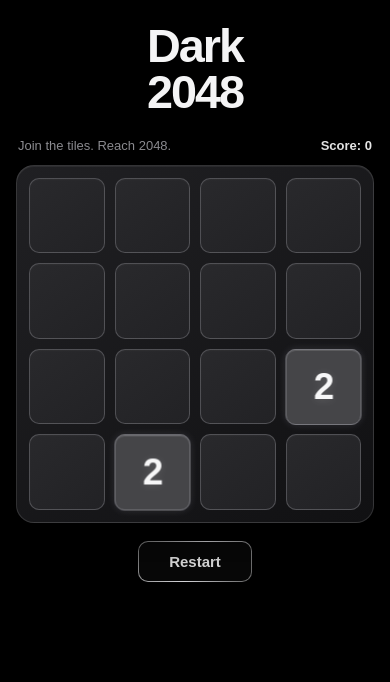
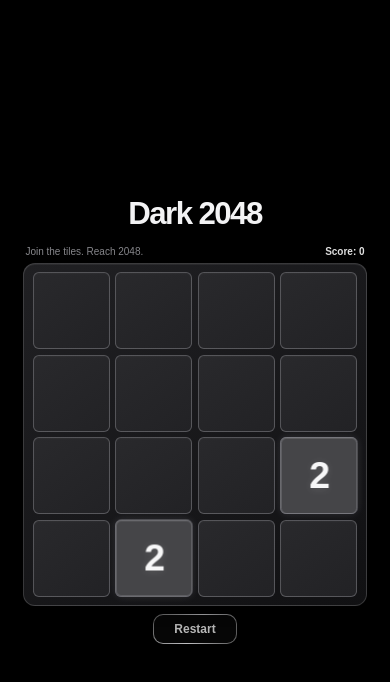
Before and after one commit to yvfz6/dark-2048, a plain HTML site: page index.html in a window 390 px wide. Drawn offline with Linux system fonts and the light colour scheme; a web font is replaced by a local one.

Commit message:
Refactor HTML and CSS for improved responsiveness
Updated viewport meta tag and adjusted CSS styles for responsiveness. Improved layout, padding, and element sizing for various screen sizes.

```diff
--- a/index.html
+++ b/index.html
@@ -2,7 +2,7 @@
 <html lang="en">
 <head>
 <meta charset="UTF-8">
-<meta name="viewport" content="width=device-width, initial-scale=1.0">
+<meta name="viewport" content="width=device-width, initial-scale=1, viewport-fit=cover">
 <title>Dark 2048</title>
 <link rel="preconnect" href="https://fonts.googleapis.com">
 <link rel="preconnect" href="https://fonts.gstatic.com" crossorigin>
@@ -10,56 +10,86 @@
 <style>
 :root {
   --bg: #000;
-  --board: #171719;
-  --cell: #242426;
-  --border: rgba(210,210,220,.25);
-  --gap: 10px;
+  --gap: clamp(5px, 1.5vmin, 10px);
 }
 * { box-sizing: border-box; }
+
+html, body {
+  width: 100%;
+  height: 100%;
+  height: 100dvh;
+  margin: 0;
+  overflow: hidden;
+  background: var(--bg);
+}
+
 body {
-  margin: 0;
-  min-height: 100vh;
-  background: var(--bg);
   color: #f4f4f5;
   font-family: "Google Sans", Arial, sans-serif;
+  display: grid;
+  place-items: center;
+  padding:
+    max(8px, env(safe-area-inset-top))
+    max(10px, env(safe-area-inset-right))
+    max(8px, env(safe-area-inset-bottom))
+    max(10px, env(safe-area-inset-left));
+}
+
+.layout {
+  width: min(100%, 900px);
+  height: 100%;
+  max-height: 100%;
   display: flex;
   align-items: center;
   justify-content: center;
-  padding: 28px 18px;
+  gap: clamp(18px, 5vw, 65px);
 }
-.layout {
-  width: min(850px, 100%);
-  display: flex;
-  align-items: center;
-  justify-content: center;
-  gap: clamp(28px, 6vw, 75px);
-}
+
 h1 {
-  font-size: clamp(42px, 7vw, 68px);
-  line-height: .98;
-  letter-spacing: -3px;
+  margin: 0;
+  font-size: clamp(34px, min(7vw, 9vh), 68px);
+  line-height: .96;
+  letter-spacing: -.055em;
   font-weight: 700;
-  margin: 0;
-  white-space: nowrap;
+  flex: 0 0 auto;
 }
 h1 span { display: block; }
-.game { width: min(460px, 100%); }
+
+.game {
+  --board-size: min( min( min(66vw, 66vh), 460px), 460px);
+  width: var(--board-size);
+  flex: 0 1 auto;
+  min-width: 0;
+}
+
+.info {
+  display: flex;
+  justify-content: space-between;
+  align-items: center;
+  gap: 8px;
+  color: #929297;
+  font-size: clamp(10px, 1.7vmin, 13px);
+  margin: 0 2px clamp(6px, 1.4vmin, 12px);
+}
+.score { color: #eee; font-weight: 600; white-space: nowrap; }
+
 .board {
   position: relative;
   width: 100%;
   aspect-ratio: 1;
-  padding: 12px;
-  border-radius: 18px;
+  padding: clamp(7px, 2.5%, 12px);
+  border-radius: clamp(12px, 2.8vmin, 18px);
   background: linear-gradient(145deg, #202023, #111113);
-  border: 1px solid rgba(255,255,255,.13);
+  border: 1px solid rgba(255,255,255,.16);
   box-shadow: 0 18px 60px rgba(0,0,0,.55), inset 0 1px 0 rgba(255,255,255,.06);
   overflow: hidden;
   touch-action: none;
   user-select: none;
 }
+
 .cells, .tiles {
   position: absolute;
-  inset: 12px;
+  inset: clamp(7px, 2.5%, 12px);
 }
 .cells {
   display: grid;
@@ -69,19 +99,20 @@ h1 span { display: block; }
 }
 .cell {
   background: linear-gradient(145deg, #29292c, #222225);
-  border: 1px solid var(--border);
-  border-radius: 10px;
+  border: 1px solid rgba(210,210,220,.28);
+  border-radius: clamp(5px, 1.5vmin, 10px);
   box-shadow: inset 0 1px 2px rgba(255,255,255,.035);
 }
 .tiles { pointer-events: none; }
+
 .tile {
   position: absolute;
   display: flex;
   align-items: center;
   justify-content: center;
-  border-radius: 10px;
+  border-radius: clamp(5px, 1.5vmin, 10px);
   will-change: transform;
-  transition: transform 230ms cubic-bezier(.2,.75,.25,1);
+  transition: transform 230ms cubic-bezier(.2,.75,.25,1), opacity 160ms ease;
   font-weight: 700;
   letter-spacing: -1.5px;
   color: #f7f7f8;
@@ -101,6 +132,7 @@ h1 span { display: block; }
 }
 .tile.spawn .face { animation: spawn .18s ease-out both; }
 .tile.merged .face { animation: merge .22s ease-out both; }
+
 @keyframes spawn {
   from { transform: scale(.45); opacity: .25; }
   to { transform: scale(1); opacity: 1; }
@@ -110,44 +142,63 @@ h1 span { display: block; }
   45% { filter: brightness(1.65); }
   100% { filter: brightness(1); }
 }
+
 .restart {
   display: block;
-  margin: 18px auto 0;
-  padding: 11px 30px;
+  margin: clamp(8px, 1.8vmin, 18px) auto 0;
+  padding: clamp(7px, 1.5vmin, 11px) clamp(20px, 4vw, 30px);
   border: 1px solid transparent;
   border-radius: 10px;
   background:
     linear-gradient(#080808,#080808) padding-box,
     linear-gradient(120deg,#777,#dedee2,#666) border-box;
   color: #eee;
-  font: 600 15px "Google Sans", sans-serif;
+  font: 600 clamp(12px, 1.8vmin, 15px) "Google Sans", sans-serif;
   cursor: pointer;
-  transition: background .2s, transform .2s;
 }
-.restart:hover { background:
-  linear-gradient(#191919,#191919) padding-box,
-  linear-gradient(120deg,#aaa,#fff,#888) border-box;
+.restart:hover {
+  background:
+    linear-gradient(#191919,#191919) padding-box,
+    linear-gradient(120deg,#aaa,#fff,#888) border-box;
 }
 .restart:active { transform: scale(.97); }
-.info {
-  display: flex;
-  justify-content: space-between;
-  align-items: center;
-  color: #929297;
-  font-size: 13px;
-  margin: 0 2px 12px;
-}
-.score { color: #eee; font-weight: 600; }
+
+/* Portrait phones and narrow screens */
 @media (max-width: 650px) {
-  body { padding: 24px 16px; align-items: flex-start; }
-  .layout { flex-direction: column; gap: 22px; }
+  .layout {
+    flex-direction: column;
+    gap: clamp(8px, 2.2vh, 18px);
+    justify-content: center;
+  }
   h1 {
     text-align: center;
-    font-size: clamp(38px, 12vw, 56px);
-    letter-spacing: -2px;
+    font-size: clamp(27px, min(8vw, 5.5vh), 43px);
+    letter-spacing: -.05em;
+    line-height: .9;
   }
-  .game { width: min(460px, 100%); }
+  h1 span { display: inline; }
+  h1 span + span::before { content: " "; }
+  .game {
+    --board-size: min(88vw, 67vh, 460px);
+    width: var(--board-size);
+    flex: 0 1 auto;
+  }
 }
+
+/* Very short screens */
+@media (max-height: 520px) {
+  .layout { gap: 18px; }
+  h1 { font-size: clamp(24px, 6vh, 38px); }
+  .game { --board-size: min(72vh, 46vw, 390px); }
+  .info { margin-bottom: 5px; }
+  .restart { margin-top: 6px; padding: 6px 18px; }
+}
+@media (max-width: 650px) and (max-height: 520px) {
+  .layout { gap: 5px; }
+  h1 { font-size: clamp(22px, 5vh, 30px); }
+  .game { --board-size: min(76vw, 65vh, 390px); }
+}
+
 @media (prefers-reduced-motion: reduce) {
   .tile { transition-duration: 1ms; }
   .tile .face { animation-duration: 1ms !important; }
@@ -205,8 +256,7 @@ h1 span { display: block; }
       1024: ["#dedee5","#fafaff",45],
       2048: ["#ededf2","#fff",52]
     };
-    if (styles[value]) return styles[value];
-    return ["#ededf2","#fff",58];
+    return styles[value] || ["#ededf2","#fff",58];
   }
 
   function getPosition(row, col) {
@@ -225,7 +275,7 @@ h1 span { display: block; }
     const digits = String(value).length;
     const ratio = digits === 1 ? .49 : digits === 2 ? .43 :
                   digits === 3 ? .35 : digits === 4 ? .28 : .22;
-    return Math.max(15, Math.min(46, width * ratio));
+    return Math.max(13, Math.min(46, width * ratio));
   }
 
   function createTile(id, value, row, col, spawn = false) {
@@ -322,11 +372,9 @@ h1 span { display: block; }
         if (j + 1 < line.length && line[j].value === line[j+1].value) {
           const winner = line[j];
           const loser = line[j+1];
-          const merged = {id: winner.id, value: winner.value * 2};
-          compact.push(merged);
-          mergedIds.push(winner.id);
-          mergedIds.push(loser.id);
-          gained += merged.value;
+          compact.push({id: winner.id, value: winner.value * 2});
+          mergedIds.push({winner: winner.id, loser: loser.id});
+          gained += winner.value * 2;
           j++;
         } else {
           compact.push(line[j]);
@@ -337,9 +385,7 @@ h1 span { display: block; }
         const r = direction === "up" ? j : direction === "down" ? 3-j : i;
         const c = direction === "left" ? j : direction === "right" ? 3-j : i;
         next[r][c] = compact[j];
-        const oldR = direction === "up" || direction === "down" ? grid.findIndex(row => row.includes(compact[j])) : i;
-        const oldC = direction === "left" || direction === "right" ? grid[i].indexOf(compact[j]) : i;
-        if (oldR !== r || oldC !== c) changed = true;
+        if (grid[r][c] !== compact[j]) changed = true;
       }
       if (compact.length !== line.length) changed = true;
     }
@@ -347,45 +393,35 @@ h1 span { display: block; }
     if (!changed) return;
 
     busy = true;
-    const losers = new Set();
-    for (const id of mergedIds) {
-      if (!next.some(row => row.some(item => item && item.id === id))) losers.add(id);
+    const losers = new Set(mergedIds.map(pair => pair.loser));
+
+    // Keep the disappearing tiles alive during their slide.
+    for (const pair of mergedIds) {
+      const loser = tileElements.get(pair.loser);
+      const winner = tileElements.get(pair.winner);
+      if (!loser || !winner) continue;
+      const destination = next.flat().find(item => item && item.id === pair.winner);
+      const row = next.findIndex(line => line.some(item => item && item.id === pair.winner));
+      const col = next[row].findIndex(item => item && item.id === pair.winner);
+      const pos = getPosition(row, col);
+      loser.style.transform = `translate3d(${pos.x}px,${pos.y}px,0)`;
+      loser.style.opacity = "0";
     }
 
-    // Move all existing tiles to their exact destinations.
     grid = next;
-    draw();
-
-    // Animate merged-away tiles toward their destination, then remove them.
-    for (const id of losers) {
-      const el = tileElements.get(id);
-      if (!el) continue;
-      const destination = next.flat().find(item => item && mergedIds.includes(item.id));
-      if (destination) {
-        const target = next.findIndex(row => row.includes(destination));
-        const col = next[target].indexOf(destination);
-        const pos = getPosition(target, col);
-        const parent = tilesEl.getBoundingClientRect();
-        const rect = el.getBoundingClientRect();
-        const x = rect.left - parent.left;
-        const y = rect.top - parent.top;
-        el.style.transform = `translate3d(${pos.x}px,${pos.y}px,0)`;
-        el.style.opacity = "0";
+    for (const pair of mergedIds) {
+      const item = next.flat().find(x => x && x.id === pair.winner);
+      if (!item) continue;
+      const row = next.findIndex(line => line.some(x => x && x.id === pair.winner));
+      const col = next[row].findIndex(x => x && x.id === pair.winner);
+      const el = tileElements.get(pair.winner);
+      if (el) {
+        updateTile(el, item.value, row, col);
+        el.classList.add("merged");
       }
     }
 
-    // Apply merge styling to surviving merged tiles.
-    for (const id of mergedIds) {
-      const el = tileElements.get(id);
-      if (el && next.some(row => row.some(item => item && item.id === id))) {
-        el.classList.add("merged");
-        const item = next.flat().find(x => x && x.id === id);
-        const row = next.findIndex(x => x.includes(item));
-        const col = next[row].indexOf(item);
-        updateTile(el, item.value, row, col);
-      }
-    }
-
+    draw();
     score += gained;
     scoreEl.textContent = score;
 
```
